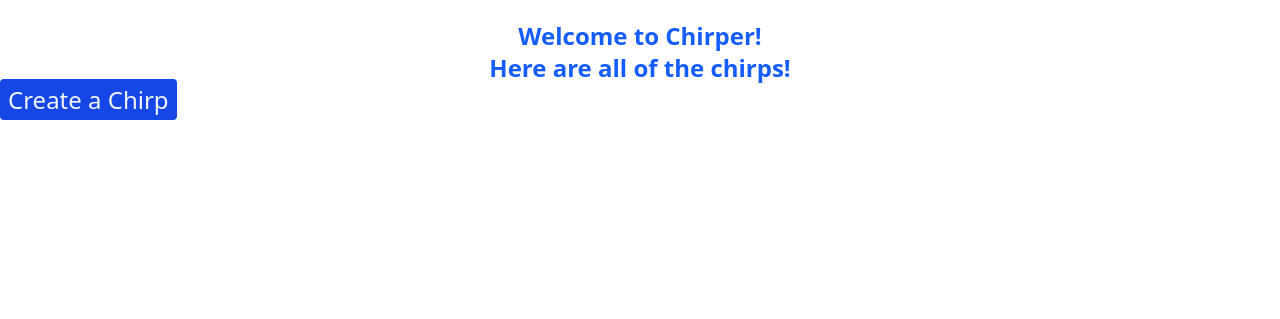
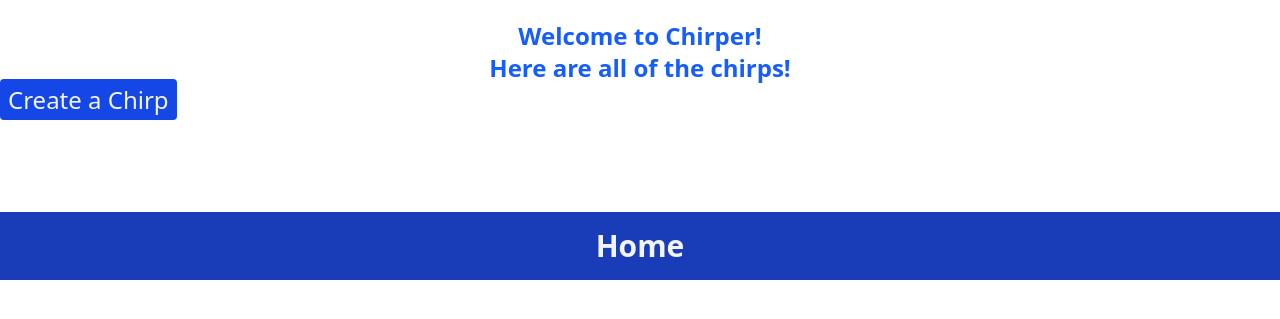
Before and after one commit to AaronCumming/Chirper, a Django app: page / in a window 1280 px wide. Shown: the part 68-387 px from the top of the page. Run offline with Django 5.2, Linux system fonts and the light colour scheme; data that the repository does not hold is empty.

Commit message:
basic home button

```diff
--- a/chirper/templates/chirper/base.html
+++ b/chirper/templates/chirper/base.html
@@ -19,6 +19,13 @@
   {% block content %}
   <!-- Child template content will be inserted here -->
   {% endblock %}
+
 </main>
+<br><br><br><br>
+<footer class="bg-blue-800 text-gray-100 py-4">
+  <div class="container mx-auto text-center">
+    <a href="{% url 'chirper:home' %}" class="text-3xl font-bold">Home</a>
+  </div>
+</footer>
 
 </html>
--- a/chirper/templates/chirper/chat/chirp_detail.html
+++ b/chirper/templates/chirper/chat/chirp_detail.html
@@ -12,4 +12,5 @@
   <a class="bg-blue-700 text-gray-100 rounded px-2 py-1 w-1/2 hover:cursor-pointer hover:bg-blue-800 transition-colors text-center mt-10 text-2xl"
   href="{% url 'chirper:create_reply' chirp.id%}">Reply to this Chirp</a>
 
+
   {% endblock %}
```
